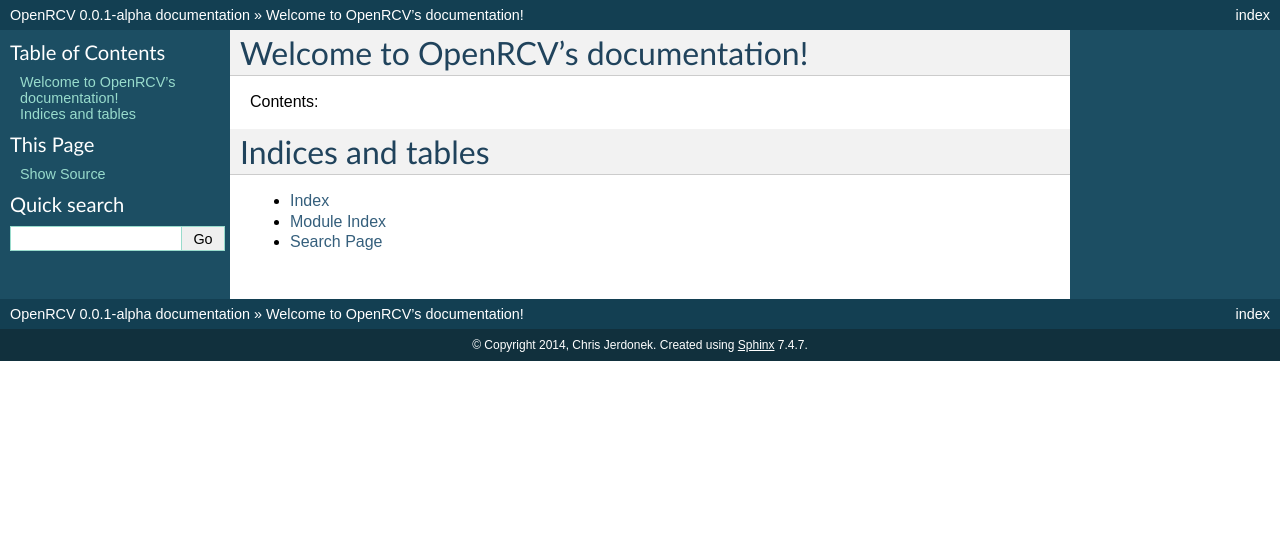
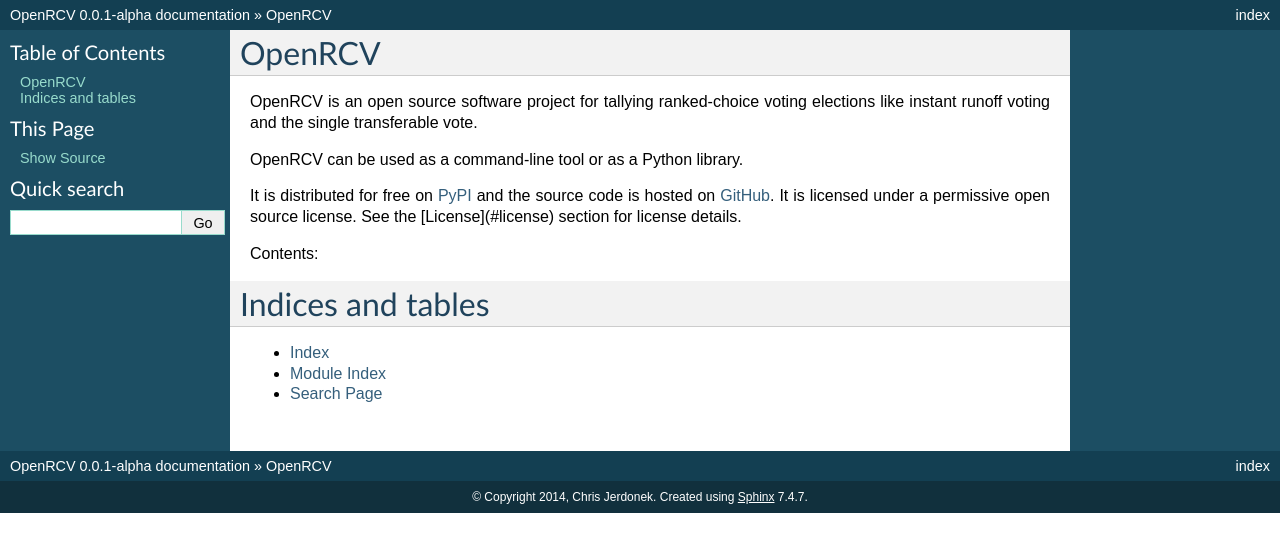
Before and after one commit to cjerdonek/open-rcv, a Sphinx documentation site: the page built from docs/index.rst, in a window 1280 px wide. Shown: the top 552 px of the page. Built offline with Sphinx 7.4.7, drawn with Linux system fonts in a browser that asks for light colours.

Commit message:
Start adding text to reST docs.

```diff
--- a/docs/index.rst
+++ b/docs/index.rst
@@ -3,14 +3,23 @@
    You can adapt this file completely to your liking, but it should at least
    contain the root `toctree` directive.
 
-Welcome to OpenRCV's documentation!
-===================================
+OpenRCV
+=======
+
+OpenRCV is an open source software project for tallying ranked-choice
+voting elections like instant runoff voting and the single transferable vote.
+
+OpenRCV can be used as a command-line tool or as a Python library.
+
+It is distributed for free on PyPI_ and the source code
+is hosted on GitHub_.  It is licensed under a permissive
+open source license.  See the [License](#license) section for license details.
+
 
 Contents:
 
 .. toctree::
    :maxdepth: 2
-
 
 
 Indices and tables
@@ -19,3 +28,7 @@
 * :ref:`genindex`
 * :ref:`modindex`
 * :ref:`search`
+
+
+.. _GitHub: https://github.com/cjerdonek/open-rcv
+.. _PyPI: https://pypi.python.org/pypi/OpenRCV
```
